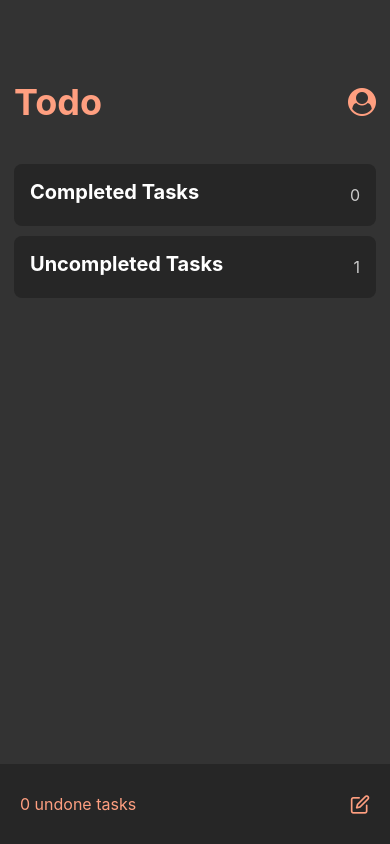
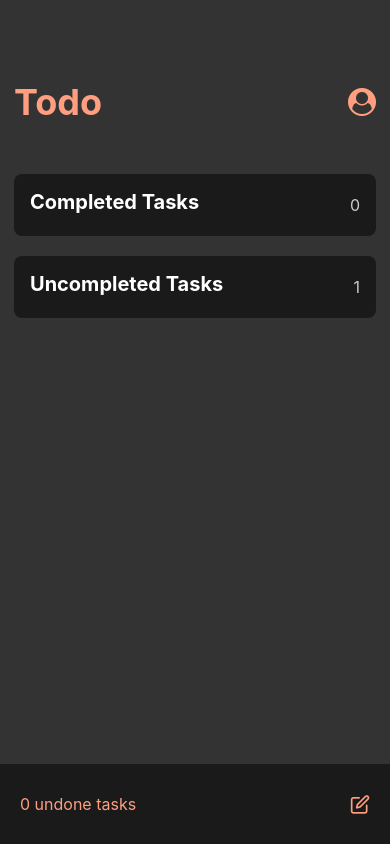
Before and after one commit to Frokesy/enote, a React Native app: screen / in a window 390 px wide. Built offline with nearby package versions, Linux system fonts and the light colour scheme.

Commit message:
modified tasks rendering

```diff
--- a/components/Accordion.jsx
+++ b/components/Accordion.jsx
@@ -32,7 +32,7 @@ const Accordion = ({ title, content, count }) => {
 
   const contentHeight = animation.interpolate({
     inputRange: [0, 1],
-    outputRange: [0, screenHeight],
+    outputRange: [0, screenHeight / 4],
   });
   const emptyContentHeight = animation.interpolate({
     inputRange: [0, 1],
@@ -67,9 +67,9 @@ const styles = StyleSheet.create({
     flexDirection: "row",
     justifyContent: "space-between",
     alignItems: "center",
-    marginTop: 10,
+    marginTop: 20,
     padding: 16,
-    backgroundColor: "#262626",
+    backgroundColor: "#1a1a1a",
     borderRadius: 8,
   },
   text: {
@@ -83,7 +83,8 @@ const styles = StyleSheet.create({
     fontSize: 16,
   },
   contentContainer: {
-    paddingBottom: 400,
+    paddingBottom: 0,
+    flex: 1,
   },
   emptyTaskContainer: {
     alignItems: "center",
--- a/components/NavTab.jsx
+++ b/components/NavTab.jsx
@@ -41,7 +41,7 @@ const styles = StyleSheet.create({
     right: 0,
     height: 80,
     paddingHorizontal: 20,
-    backgroundColor: "#262626",
+    backgroundColor: "#1a1a1a",
     alignItems: "center",
     justifyContent: "space-between",
   },
--- a/components/TasksField.jsx
+++ b/components/TasksField.jsx
@@ -6,7 +6,8 @@ import { Entypo } from "@expo/vector-icons";
 import Accordion from "./Accordion";
 
 const TasksField = () => {
-  const { tasks, setTasks } = useContext(TaskContext);
+  const { tasks, setTasks, completedTasks, setCompletedTasks } =
+    useContext(TaskContext);
 
   const deleteTask = (id) => {
     Alert.alert("Delete Task", "Are you sure you want to delete this task?", [
@@ -24,6 +25,30 @@ const TasksField = () => {
     ]);
   };
 
+  const handleCheckTask = (id) => {
+    Alert.alert(
+      "Complete Task",
+      "Are you sure you want to check this task as completed?",
+      [
+        {
+          text: "Cancel",
+          style: "destructive",
+        },
+        {
+          text: "Check",
+          style: "default",
+          onPress: () => {
+            setCompletedTasks([
+              ...completedTasks,
+              tasks.find((task) => task.id === id),
+            ]);
+            setTasks(tasks.filter((task) => task.id !== id));
+          },
+        },
+      ]
+    );
+  };
+
   const renderItem = ({ item }) => (
     <View style={styles.taskContainer}>
       <View style={styles.innerContainerOne}>
@@ -34,7 +59,12 @@ const TasksField = () => {
       </View>
       <View style={styles.innerContainerTwo}>
         <View style={styles.iconContainer}>
-          <Ionicons name="checkmark" size={20} color="green" />
+          <Ionicons
+            name="checkmark"
+            size={20}
+            color="green"
+            onPress={() => handleCheckTask(item.id)}
+          />
           <Entypo
             name="cross"
             size={20}
@@ -45,9 +75,33 @@ const TasksField = () => {
       </View>
     </View>
   );
+
+  const renderCompletedItem = ({ item }) => (
+    <View style={styles.taskContainer}>
+      <View style={styles.innerContainerOne}>
+        <Text style={styles.title}>{item.title}</Text>
+        <Text style={styles.note}>{item.note}</Text>
+        <Text style={styles.category}>Category: {item.category}</Text>
+      </View>
+      <View style={styles.innerContainerTwo}>
+        <Text style={styles.schedule}>Completed</Text>
+      </View>
+    </View>
+  );
+
   return (
     <View style={styles.screen}>
-      <Accordion title="Completed Tasks" content={<Text>Content 1</Text>} count={0} />
+      <Accordion
+        title="Completed Tasks"
+        content={
+          <FlatList
+            data={completedTasks}
+            keyExtractor={(item) => item.id.toString()}
+            renderItem={renderCompletedItem}
+          />
+        }
+        count={completedTasks.length}
+      />
       <Accordion
         title="Uncompleted Tasks"
         content={
--- a/context/TaskContext.jsx
+++ b/context/TaskContext.jsx
@@ -1,4 +1,4 @@
-import React, { createContext, useState } from 'react';
+import React, { createContext, useState } from "react";
 
 const TaskContext = createContext();
 
@@ -12,15 +12,16 @@ export const TaskContextProvider = ({ children }) => {
       category: "Must do",
     },
   ]);
+  const [completedTasks, setCompletedTasks] = useState([]);
 
   const contextValue = {
     tasks,
+    completedTasks,
     setTasks,
+    setCompletedTasks,
   };
   return (
-    <TaskContext.Provider value={contextValue}>
-      {children}
-    </TaskContext.Provider>
+    <TaskContext.Provider value={contextValue}>{children}</TaskContext.Provider>
   );
 };
 
```
